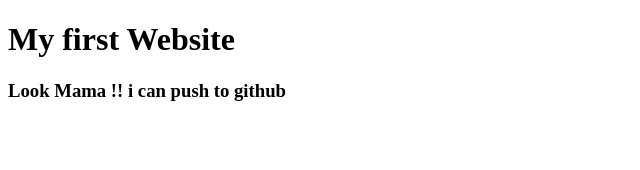
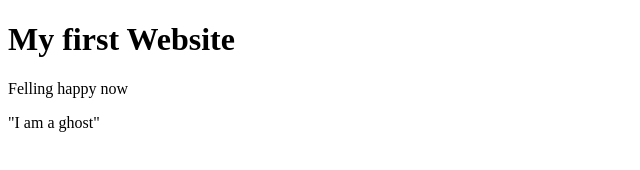
Before and after one commit to Amimu10/my-first-website, a plain HTML site: page index.html in a window 1280 px wide. Shown: the whole page, without its empty margins (0-640 px from the left). Drawn offline with Linux system fonts and the light colour scheme.

Commit message:
ghost added

```diff
--- a/index.html
+++ b/index.html
@@ -8,6 +8,7 @@
 <body>
 
     <h1>My first Website</h1>
-    <h3>Look Mama !! i can push to github</h3>
+    <p>Felling happy now</p>
+    "I am a ghost"
 </body>
 </html>
```
